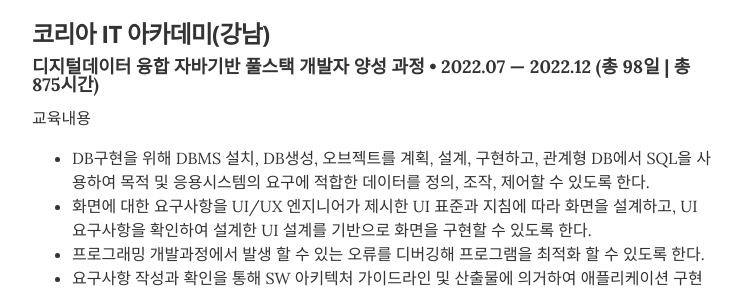
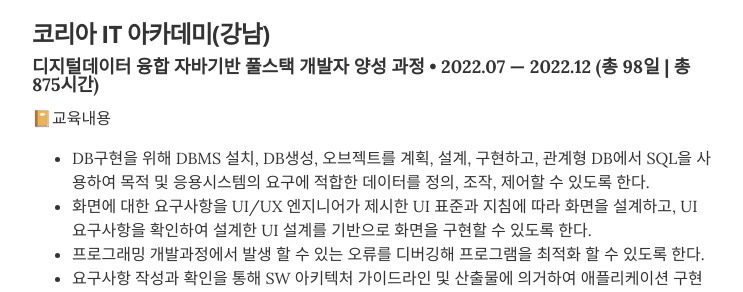
Before and after one commit to skhellou/myself, a Jekyll site: the page built from index.html, in a window 1280 px wide and 900 px high, scrolled down 364 px. Shown: the part 152-444 px from the top of the window, without its empty margins (268-1011 px from the left). Built offline with Jekyll 4.4.1, drawn with Linux system fonts in a browser that asks for light colours.

Commit message:
Update experience.yml

```diff
--- a/_data/experience.yml
+++ b/_data/experience.yml
@@ -3,7 +3,7 @@
 - company: 코리아 IT 아카데미(강남)
   position: 디지털데이터 융합 자바기반 풀스택 개발자 양성 과정
   duration: 2022.07 &mdash; 2022.12 (총 98일 | 총 875시간)
-  summary: 교육내용 <ul class="resume-item-list"><li>DB구현을 위해 DBMS 설치, DB생성, 오브젝트를 계획, 설계, 구현하고, 관계형 DB에서 SQL을 사용하여 목적 및 응용시스템의 요구에 적합한 데이터를 정의, 조작, 제어할 수 있도록 한다.</li><li>화면에 대한 요구사항을 UI/UX 엔지니어가 제시한 UI 표준과 지침에 따라 화면을 설계하고, UI 요구사항을 확인하여 설계한 UI 설계를 기반으로 화면을 구현할 수 있도록 한다.</li><li>프로그래밍 개발과정에서 발생 할 수 있는 오류를 디버깅해 프로그램을 최적화 할 수 있도록 한다.</li><li>요구사항 작성과 확인을 통해 SW 아키텍처 가이드라인 및 산출물에 의거하여 애플리케이션 구현을 수행하기 위해 공통모듈 설계, 타 시스템 연동에 대하여 상세 설계 할 수 있으며 요구사항대로 응용 SW가 구현 되었는지 검증하기 위해 테스트를 수행하고 결함을 조치할 수 있도록 한다.</li></ul>
+  summary: 📔교육내용 <ul class="resume-item-list"><li>DB구현을 위해 DBMS 설치, DB생성, 오브젝트를 계획, 설계, 구현하고, 관계형 DB에서 SQL을 사용하여 목적 및 응용시스템의 요구에 적합한 데이터를 정의, 조작, 제어할 수 있도록 한다.</li><li>화면에 대한 요구사항을 UI/UX 엔지니어가 제시한 UI 표준과 지침에 따라 화면을 설계하고, UI 요구사항을 확인하여 설계한 UI 설계를 기반으로 화면을 구현할 수 있도록 한다.</li><li>프로그래밍 개발과정에서 발생 할 수 있는 오류를 디버깅해 프로그램을 최적화 할 수 있도록 한다.</li><li>요구사항 작성과 확인을 통해 SW 아키텍처 가이드라인 및 산출물에 의거하여 애플리케이션 구현을 수행하기 위해 공통모듈 설계, 타 시스템 연동에 대하여 상세 설계 할 수 있으며 요구사항대로 응용 SW가 구현 되었는지 검증하기 위해 테스트를 수행하고 결함을 조치할 수 있도록 한다.</li></ul>
 
 # Director of Digital Stratgy
 #- company: United Nations Human Rights Council
```
